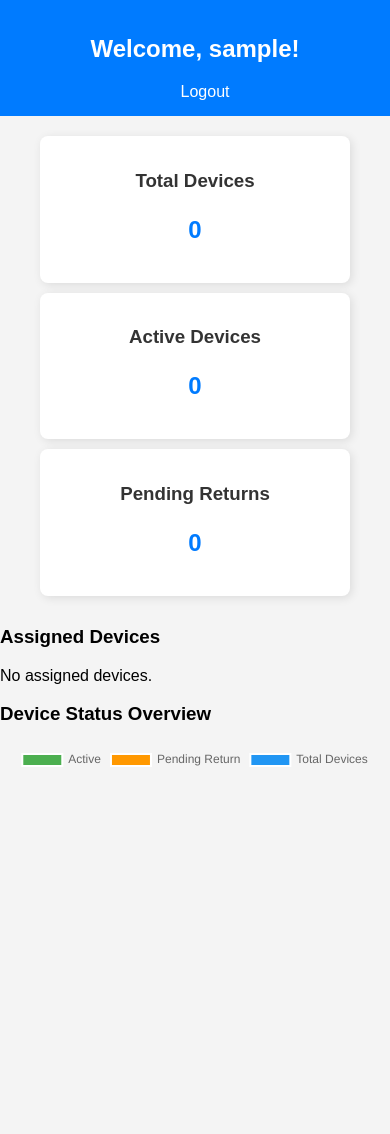
After one commit to Lflores15/CEC-IT-Management, a PHP site: page /Forms/Dashboard/dashboard.php in a window 390 px wide. The commit adds this page. Run offline with PHP 8.4, Linux system fonts and the light colour scheme; the visitor is signed in with stand-in values (Sample User, id 1); data that the repository does not hold is empty.

Commit message:
Fixed some issues regarding styles and table

```diff
--- /dev/null
+++ b/Assets/styles.css
@@ -0,0 +1,93 @@
+/* General Styles */
+body {
+    font-family: Arial, sans-serif;
+    margin: 0;
+    padding: 0;
+    background-color: #f4f4f4;
+}
+
+/* Header */
+header {
+    background: #007bff;
+    color: white;
+    padding: 15px;
+    text-align: center;
+}
+
+header a {
+    color: white;
+    text-decoration: none;
+    margin-left: 20px;
+}
+
+/* Dashboard Stats */
+.dashboard {
+    display: flex;
+    justify-content: space-around;
+    margin: 20px;
+    flex-wrap: wrap;
+}
+
+.stat-box {
+    background: white;
+    padding: 15px;
+    border-radius: 8px;
+    box-shadow: 2px 2px 10px rgba(0, 0, 0, 0.1);
+    text-align: center;
+    width: 30%;
+}
+
+.stat-box h3 {
+    margin-bottom: 10px;
+    color: #333;
+}
+
+.stat-box p {
+    font-size: 1.5em;
+    font-weight: bold;
+    color: #007bff;
+}
+
+/* Table Styles */
+table {
+    width: 90%;
+    margin: 20px auto;
+    border-collapse: collapse;
+    background: white;
+}
+
+th, td {
+    padding: 10px;
+    border: 1px solid #ddd;
+    text-align: left;
+}
+
+th {
+    background: #007bff;
+    color: white;
+}
+
+tr:nth-child(even) {
+    background: #f9f9f9;
+}
+
+tr:hover {
+    background: #e1f0ff;
+}
+
+/* Responsive Design */
+@media (max-width: 768px) {
+    .dashboard {
+        flex-direction: column;
+        align-items: center;
+    }
+
+    .stat-box {
+        width: 80%;
+        margin-bottom: 10px;
+    }
+
+    table {
+        width: 100%;
+    }
+}
--- a/Forms/Admin/admin_dashboard.php
+++ b/Forms/Admin/dashboard.php
@@ -10,6 +10,7 @@ if (!isset($_SESSION["user_id"])) {
 
 $user_id = $_SESSION["user_id"];
 $username = $_SESSION["username"];
+$emp_id = ["emp_id"];
 
 // ✅ Fetch user information from database
 $stmt = $conn->prepare("SELECT email, role FROM Users WHERE user_id = ?");
@@ -30,7 +31,7 @@ $pendingReturns = $pendingReturnQuery->fetch_assoc()["pending"];
 
 // ✅ Fetch assigned devices
 $stmt = $conn->prepare("SELECT device_name, asset_tag, category, status FROM Devices WHERE assigned_to = ?");
-$stmt->bind_param("i", $user_id);
+$stmt->bind_param("i", $emp_id);
 $stmt->execute();
 $result = $stmt->get_result();
 
--- /dev/null
+++ b/Forms/Dashboard/dashboard.php
@@ -0,0 +1,118 @@
+<?php
+session_start();
+require_once "../../PHP/config.php";
+
+// ✅ Redirect to login if not logged in
+if (!isset($_SESSION["user_id"])) {
+    header("Location: ../Login/login.php");
+    exit();
+}
+
+$user_id = $_SESSION["user_id"];
+$username = $_SESSION["username"];
+$emp_id = ["emp_id"];
+
+// ✅ Fetch user information from database
+$stmt = $conn->prepare("SELECT email, role FROM Users WHERE user_id = ?");
+$stmt->bind_param("i", $user_id);
+$stmt->execute();
+$stmt->bind_result($email, $role);
+$stmt->fetch();
+$stmt->close();
+
+// ✅ Fetch device statistics
+$totalDevicesQuery = $conn->query("SELECT COUNT(*) as total FROM Devices");
+$activeDevicesQuery = $conn->query("SELECT COUNT(*) as active FROM Devices WHERE status = 'Active'");
+$pendingReturnQuery = $conn->query("SELECT COUNT(*) as pending FROM Devices WHERE status = 'Pending Return'");
+
+$totalDevices = $totalDevicesQuery->fetch_assoc()["total"];
+$activeDevices = $activeDevicesQuery->fetch_assoc()["active"];
+$pendingReturns = $pendingReturnQuery->fetch_assoc()["pending"];
+
+// ✅ Fetch assigned devices
+$stmt = $conn->prepare("SELECT device_name, asset_tag, category, status FROM Devices");
+$stmt->execute();
+$result = $stmt->get_result();
+
+$devices = [];
+while ($row = $result->fetch_assoc()) {
+    $devices[] = $row;
+}
+$stmt->close();
+?>
+<!DOCTYPE html>
+<html lang="en">
+<head>
+    <meta charset="UTF-8">
+    <meta name="viewport" content="width=device-width, initial-scale=1.0">
+    <title>User Dashboard</title>
+    <link rel="stylesheet" href="../../assets/styles.css">
+    <script src="https://cdn.jsdelivr.net/npm/chart.js"></script> <!-- ✅ Chart.js -->
+</head>
+<body>
+    <header>
+        <h2>Welcome, <?php echo htmlspecialchars($username); ?>!</h2>
+        <a href="../Login/logout.php">Logout</a>
+    </header>
+
+    <section class="dashboard">
+        <div class="stat-box">
+            <h3>Total Devices</h3>
+            <p><?php echo $totalDevices; ?></p>
+        </div>
+        <div class="stat-box">
+            <h3>Active Devices</h3>
+            <p><?php echo $activeDevices; ?></p>
+        </div>
+        <div class="stat-box">
+            <h3>Pending Returns</h3>
+            <p><?php echo $pendingReturns; ?></p>
+        </div>
+    </section>
+
+    <section>
+        <h3>Assigned Devices</h3>
+        <?php if (empty($devices)) : ?>
+            <p>No assigned devices.</p>
+        <?php else : ?>
+            <table>
+                <tr>
+                    <th>Device Name</th>
+                    <th>Asset Tag</th>
+                    <th>Category</th>
+                    <th>Status</th>
+                </tr>
+                <?php foreach ($devices as $device) : ?>
+                    <tr>
+                        <td><?php echo htmlspecialchars($device["device_name"]); ?></td>
+                        <td><?php echo htmlspecialchars($device["asset_tag"]); ?></td>
+                        <td><?php echo htmlspecialchars($device["category"]); ?></td>
+                        <td><?php echo htmlspecialchars($device["status"]); ?></td>
+                    </tr>
+                <?php endforeach; ?>
+            </table>
+        <?php endif; ?>
+    </section>
+
+    <!-- ✅ Chart.js Section -->
+    <section>
+        <h3>Device Status Overview</h3>
+        <canvas id="deviceChart"></canvas>
+    </section>
+
+    <script>
+        var ctx = document.getElementById('deviceChart').getContext('2d');
+        var deviceChart = new Chart(ctx, {
+            type: 'pie',
+            data: {
+                labels: ['Active', 'Pending Return', 'Total Devices'],
+                datasets: [{
+                    data: [<?php echo $activeDevices; ?>, <?php echo $pendingReturns; ?>, <?php echo $totalDevices; ?>],
+                    backgroundColor: ['#4CAF50', '#FF9800', '#2196F3']
+                }]
+            }
+        });
+    </script>
+
+</body>
+</html>
```
Also changed, not shown: Forms/Login/login.php (+2 -6 lines), Forms/Users/dashboard.php (renamed from Forms/Users/user_dashboard.php).
